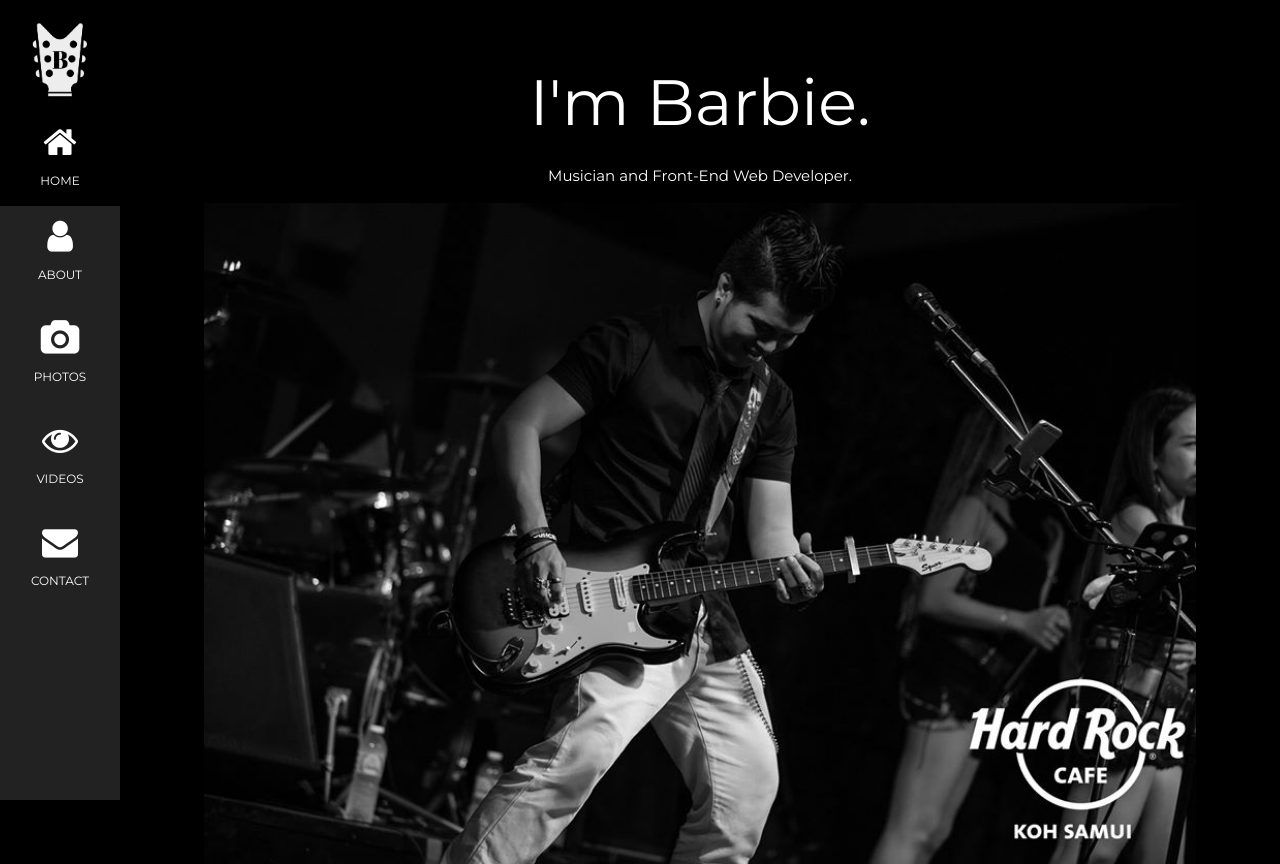
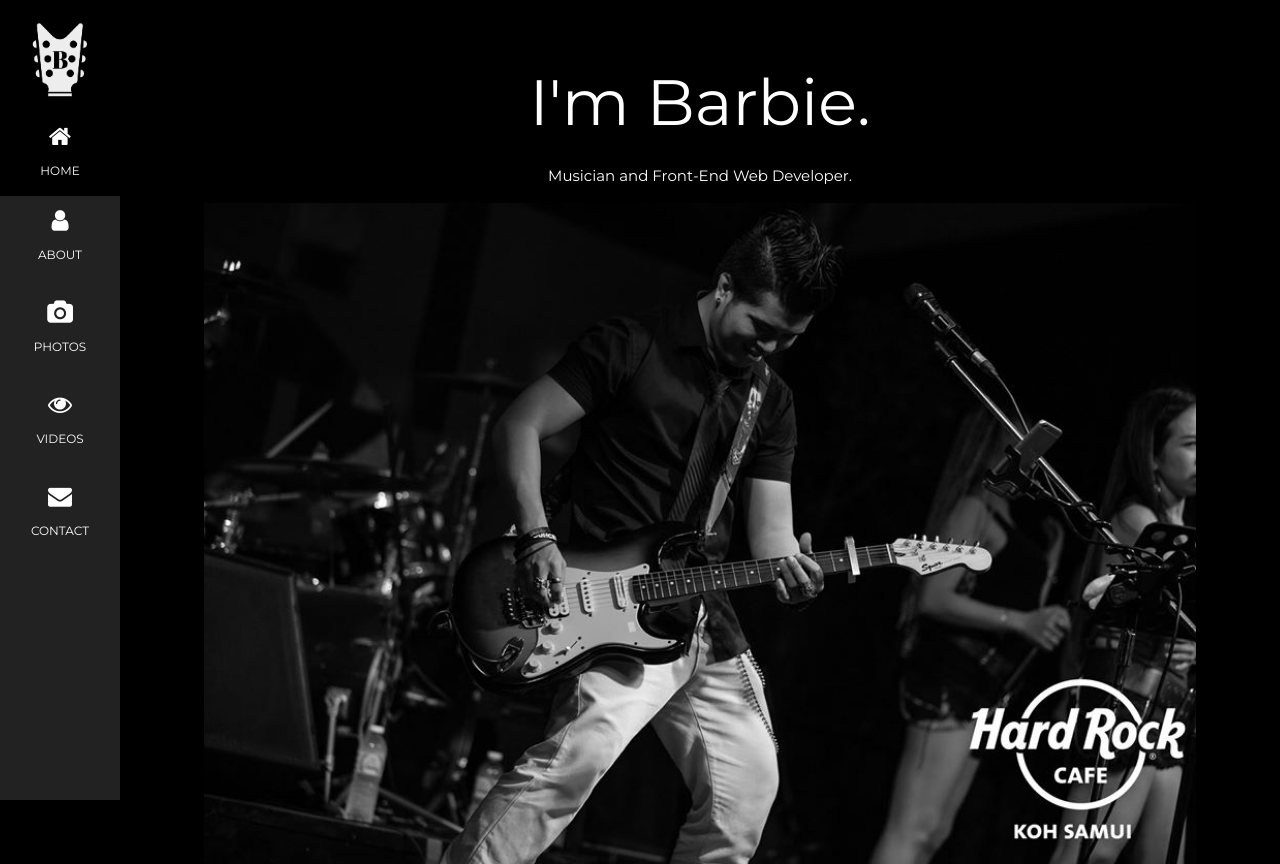
Before and after one commit to Barbie-debug/Barbiedegracia, a plain HTML site: page Index.html in a window 1280 px wide. Shown: the top 864 px of the page. Drawn offline with nearby package versions, Linux system fonts and the light colour scheme.

Commit message:
Update Index.html

```diff
--- a/Index.html
+++ b/Index.html
@@ -15,25 +15,25 @@
   <!-- Avatar image in top left corner -->
   <img src="img/My logo.png" style="width:100%">
   <a href="#" class="w3-bar-item w3-button w3-padding-small w3-black">
-    <i class="fa fa-home w3-xxlarge"></i>
+    <i class="fa fa-home w3-xlarge"></i>
     <p>HOME</p>
   </a>
   <a href="#about" class="w3-bar-item w3-button w3-padding-large w3-hover-black">
-    <i class="fa fa-user w3-xxlarge"></i>
+    <i class="fa fa-user w3-xlarge"></i>
     <p>ABOUT</p>
   </a>
   <a href="#photos" class="w3-bar-item w3-button w3-padding-large w3-hover-black">
-    <i class="fa fa-camera w3-xxlarge"></i>
+    <i class="fa fa-camera w3-xlarge"></i>
     <p>PHOTOS</p>
   </a>
 
   <a href="#videos" class="w3-bar-item w3-button w3-padding-large w3-hover-black">
-    <i class="fa fa-eye w3-xxlarge"></i>
+    <i class="fa fa-eye w3-xlarge"></i>
     <p>VIDEOS</p>
   </a>
 
   <a href="#contact" class="w3-bar-item w3-button w3-padding-large w3-hover-black">
-    <i class="fa fa-envelope w3-xxlarge"></i>
+    <i class="fa fa-envelope w3-xlarge"></i>
     <p>CONTACT</p>
   </a>
 </nav>
@@ -45,7 +45,7 @@
     <a href="#about" class="w3-bar-item w3-button" style="width:25% !important">ABOUT</a>
     <a href="#photos" class="w3-bar-item w3-button" style="width:25% !important">PHOTOS</a>
     <a href="#videos" class="w3-bar-item w3-button" style="width:25% !important">VIDEOS</a>
-    <a href="#contact" class="w3-bar-item w3-button w3-center" style="width:25% !important">CONTACT</a>
+    <a href="#contact" class="w3-bar-item w3-button" style="width:25% !important">CONTACT</a>
 
   </div>
 </div>
```
